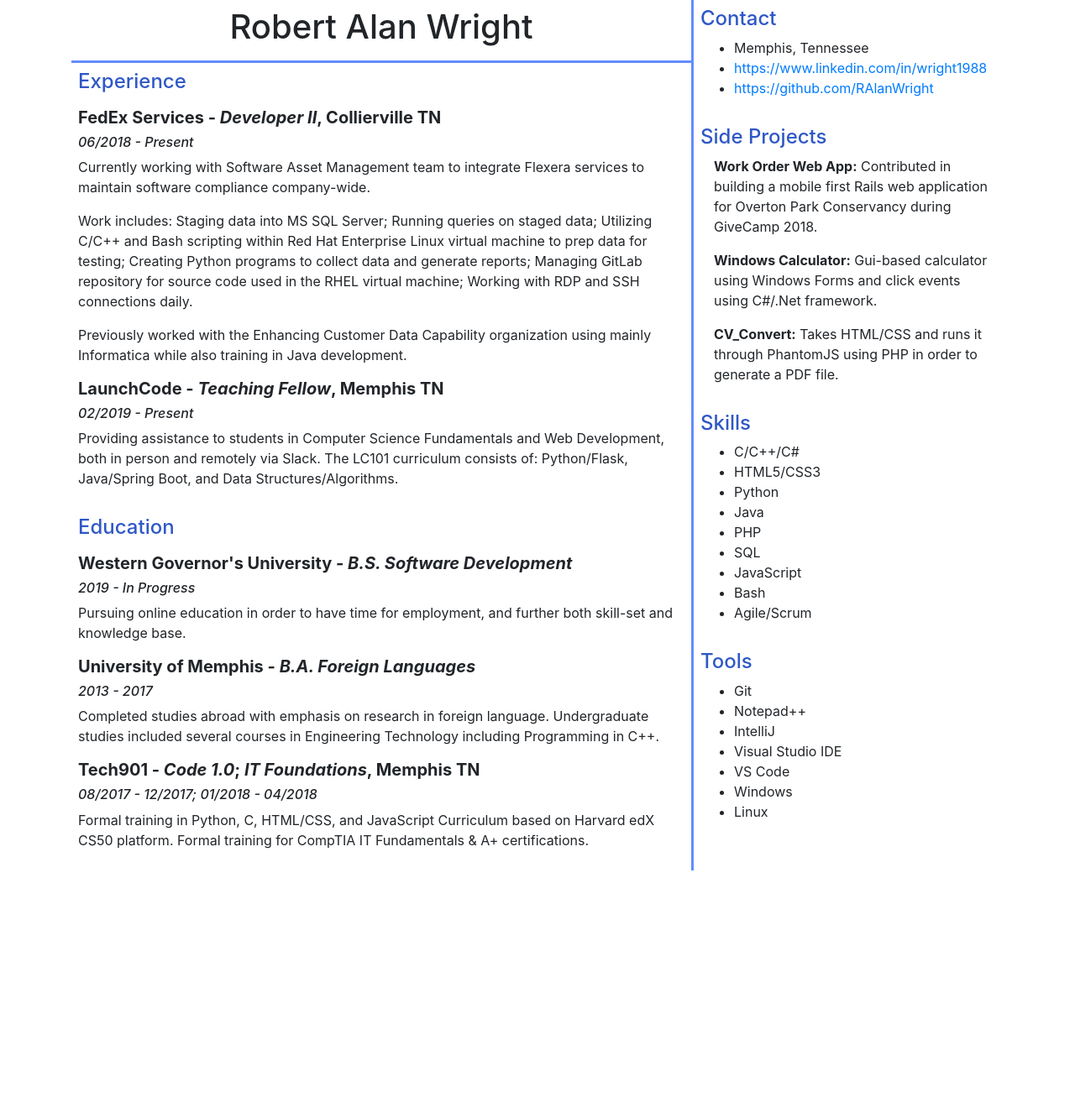
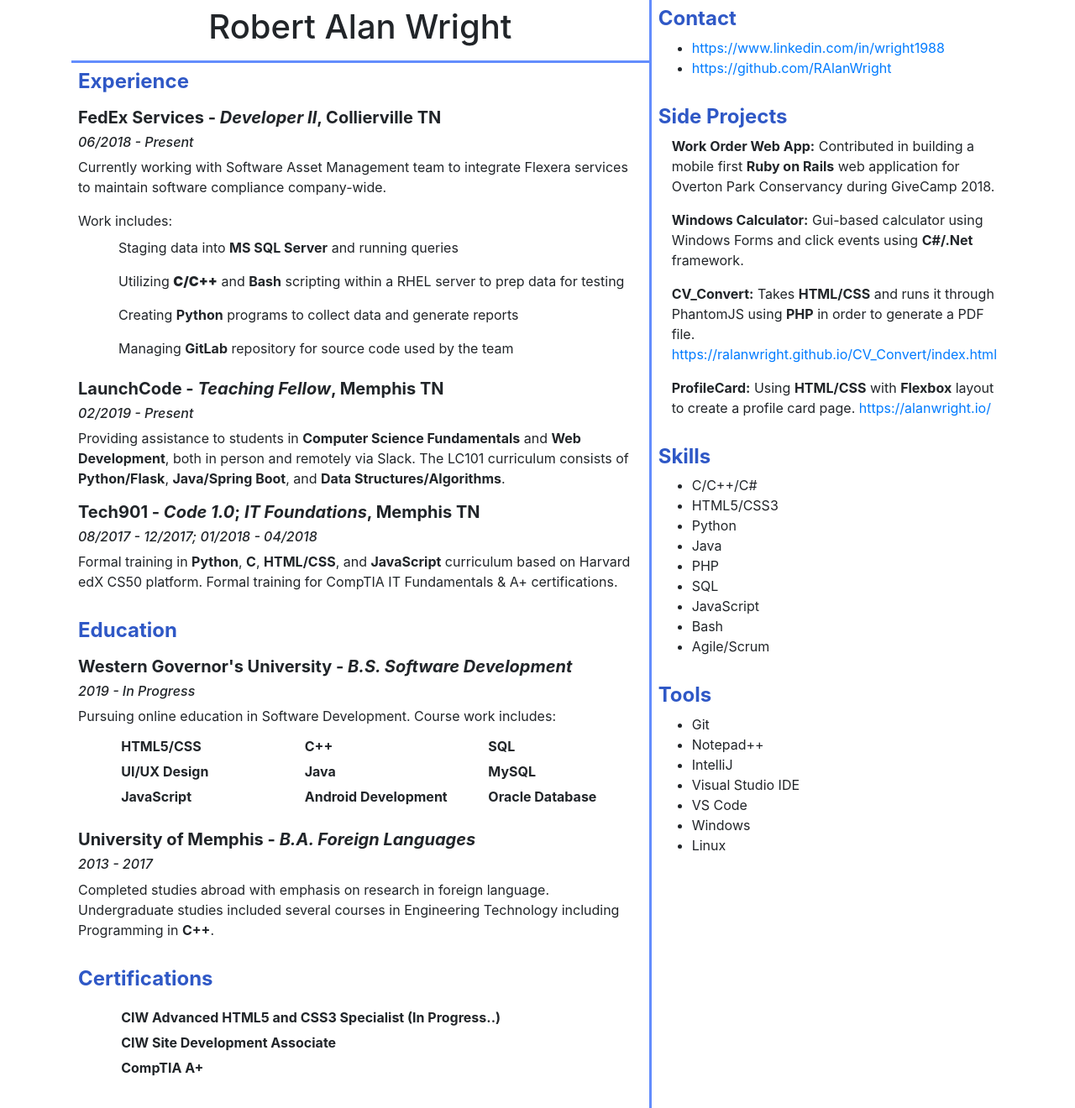
Before and after one commit to RAlanWright/CV_Convert, a PHP site: page / in a window 1280 px wide. Shown: the whole page at 84% size. Before the commit the page ends 1037 px from the top, so only its background shows below. Run offline with PHP 8.4, Linux system fonts and the light colour scheme.

Commit message:
added cert section

```diff
--- a/index.html
+++ b/index.html
@@ -2,7 +2,8 @@
 <html>
 
 <head>
-  <link rel="stylesheet" href="https://stackpath.bootstrapcdn.com/bootstrap/4.1.3/css/bootstrap.min.css" integrity="sha384-MCw98/SFnGE8fJT3GXwEOngsV7Zt27NXFoaoApmYm81iuXoPkFOJwJ8ERdknLPMO" crossorigin="anonymous">
+  <link rel="stylesheet" href="https://stackpath.bootstrapcdn.com/bootstrap/4.1.3/css/bootstrap.min.css"
+    integrity="sha384-MCw98/SFnGE8fJT3GXwEOngsV7Zt27NXFoaoApmYm81iuXoPkFOJwJ8ERdknLPMO" crossorigin="anonymous">
   <link rel="stylesheet" href="styles.css">
   <!-- <style>
          <?php include("styles.css");?>
@@ -19,77 +20,108 @@
       </section>
 
       <section>
-        <h4 class="strongFontBlue">Experience</h4>
+        <h4 class="strongFont strongFontBlue">Experience</h4>
         <p>
           <h5 class="strongFont">FedEx Services - <em>Developer II</em>, Collierville TN </h5>
           <h6><em>06/2018 - Present</em></h6>
           Currently working with Software Asset Management team to integrate Flexera services to maintain software
           compliance company-wide.
         </p>
-        <p>Work includes: Staging data into MS SQL Server; Running queries on staged data; Utilizing C/C++ and Bash
-          scripting within Red Hat Enterprise Linux virtual machine to prep data for testing; Creating Python programs to collect data and generate reports;
-          Managing GitLab repository for source code used in the RHEL virtual machine; Working with RDP and SSH connections daily.</p>
-        <p>Previously worked with the Enhancing Customer Data Capability organization using mainly Informatica while
-          also training in Java development.</p>
-
+        Work includes:
+        <ul class="miniSection">
+          <li class="sectionItem"> Staging data into <strong>MS SQL Server</strong> and running queries</li>
+          <li class="sectionItem">Utilizing <strong><strong>C/C++</strong></strong> and <strong>Bash</strong>
+            scripting within a RHEL server to prep data for testing</li>
+          <li class="sectionItem"> Creating <strong>Python</strong> programs to collect data and generate reports</li>
+          <li class="sectionItem">Managing <strong>GitLab</strong> repository for source code used by the team</li>
+        </ul>
         <p>
           <h5 class="strongFont">LaunchCode - <em>Teaching Fellow</em>, Memphis TN</h5>
           <h6><em>02/2019 - Present</em></h6>
-          Providing assistance to students in Computer Science Fundamentals and Web Development, both in person and
-          remotely via Slack. The LC101 curriculum consists of: Python/Flask, Java/Spring Boot, and Data
-          Structures/Algorithms.
+          Providing assistance to students in <strong>Computer Science Fundamentals</strong> and <strong>Web
+            Development</strong>, both in person and remotely via Slack. The LC101 curriculum consists of
+          <strong>Python/Flask</strong>, <strong>Java/Spring Boot</strong>, and <strong>Data
+            Structures/Algorithms</strong>.
+        </p>
+        <p>
+          <h5 class="strongFont">Tech901 - <em>Code 1.0</em>; <em>IT Foundations</em>, Memphis TN </h5>
+          <h6><em>08/2017 - 12/2017; 01/2018 - 04/2018</em></h6> Formal training in <strong>Python</strong>,
+          <strong>C</strong>, <strong>HTML/CSS</strong>, and <strong> JavaScript</strong> curriculum based on Harvard
+          edX CS50 platform. Formal training for CompTIA IT Fundamentals & A+ certifications.
         </p>
       </section>
 
       <section>
-        <h4 class="strongFontBlue">Education</h4>
+        <h4 class="strongFont strongFontBlue">Education</h4>
         <p>
           <h5 class="strongFont">Western Governor's University - <em>B.S. Software Development</em></h5>
-          <h6><em>2019 - In Progress </em></h6> Pursuing online education in order to have time for employment, and
-          further both skill-set and knowledge base.
-        </p>
-        <p>
+          <h6><em>2019 - In Progress </em></h6> Pursuing online education in Software Development. Course work includes:
+          <section class="topicContainer">
+            <ul class="topics strongFont">
+              <div class="topicItem">HTML5/CSS</div>
+              <div class="topicItem">UI/UX Design</div>
+              <div class="topicItem">JavaScript</div>
+            </ul>
+            <ul class="topics strongFont">
+              <div class="topicItem">C++</div>
+              <div class="topicItem">Java</div>
+              <div class="topicItem">Android Development</div>
+            </ul>
+            <ul class="topics strongFont">
+              <div class="topicItem">SQL</div>
+              <div class="topicItem">MySQL</div>
+              <div class="topicItem">Oracle Database</div>
+            </ul>
+          </section>
           <h5 class="strongFont">University of Memphis - <em>B.A. Foreign Languages</em></h5>
           <h6> <em>2013 - 2017 </em></h6> Completed studies abroad with emphasis on research in foreign language.
-          Undergraduate studies included several courses in Engineering Technology including Programming in C++.
+          Undergraduate studies included several courses in Engineering Technology including Programming in
+          <strong>C++</strong>.
         </p>
-        <p>
-          <h5 class="strongFont">Tech901 - <em>Code 1.0</em>; <em>IT Foundations</em>, Memphis TN </h5>
-          <h6><em>08/2017 - 12/2017; 01/2018 - 04/2018</em></h6> Formal training in Python, C, HTML/CSS, and JavaScript
-          Curriculum based on Harvard edX CS50 platform. Formal training for CompTIA IT Fundamentals & A+
-          certifications.
-        </p>
+      </section>
+
+      <section>
+        <h4 class="strongFont strongFontBlue">Certifications</h4>
+        <!-- <p> -->
+          <section class="topicContainer">
+            <ul class="topics strongFont">
+              <div class="topicItem">CIW Advanced HTML5 and CSS3 Specialist (In Progress..)</div>
+              <div class="topicItem">CIW Site Development Associate</div>
+              <div class="topicItem">CompTIA A+</div>
+            </ul>
+          </section>
+        <!-- </p> -->
       </section>
     </div>
 
     <div class="col2">
       <section>
-        <h4 class="strongFontBlue">Contact</h4>
+        <h4 class="strongFont strongFontBlue">Contact</h4>
         <ul>
-
-          <li>Memphis, Tennessee</li>
           <li><a href="https://www.linkedin.com/in/wright1988">https://www.linkedin.com/in/wright1988</a></li>
           <li><a href="https://github.com/RAlanWright">https://github.com/RAlanWright</a></li>
-
         </ul>
       </section>
       <section>
-        <h4 class="strongFontBlue">Side Projects</h4>
-
-      <div class="projects">
-        <p><strong>Work Order Web App:</strong> Contributed in building a mobile first
-          Rails web application for Overton Park Conservancy during GiveCamp 2018.</p>
-        <p><strong>Windows Calculator:</strong> Gui-based calculator using Windows Forms and click events using C#/.Net
-          framework. </p>
-        <p><strong>CV_Convert:</strong> Takes HTML/CSS and runs it through PhantomJS using PHP in order to generate a
-          PDF file.</p>
+        <h4 class="strongFont strongFontBlue">Side Projects</h4>
+        <div class="projects">
+          <p><strong>Work Order Web App:</strong> Contributed in building a mobile first <strong>Ruby on Rails</strong>
+            web application for Overton Park Conservancy during GiveCamp 2018.</p>
+          <p><strong>Windows Calculator:</strong> Gui-based calculator using Windows Forms and click events using
+            <strong>C#/.Net</strong> framework.</p>
+          <p><strong>CV_Convert:</strong> Takes <strong>HTML/CSS</strong> and runs it through PhantomJS using
+            <strong>PHP</strong> in order to generate a PDF file.<a
+              href="https://ralanwright.github.io/CV_Convert/index.html">
+              https://ralanwright.github.io/CV_Convert/index.html</a></p>
+          <p><strong>ProfileCard:</strong> Using <strong>HTML/CSS</strong> with <strong>Flexbox</strong> layout to
+            create a profile card
+            page. <a href="https://alanwright.io/"> https://alanwright.io/</a>
+          </p>
         </div>
       </section>
-
       <section>
-        <h4 class="strongFontBlue">Skills</h4>
+        <h4 class="strongFont strongFontBlue">Skills</h4>
         <ul>
-
           <li>C/C++/C#</li>
           <li>HTML5/CSS3</li>
           <li>Python</li>
@@ -99,14 +131,12 @@
           <li>JavaScript</li>
           <li>Bash</li>
           <li>Agile/Scrum</li>
-
         </ul>
       </section>
 
       <section>
-        <h4 class="strongFontBlue">Tools</h4>
+        <h4 class="strongFont strongFontBlue">Tools</h4>
         <ul>
-
           <li>Git</li>
           <li>Notepad++</li>
           <li>IntelliJ</li>
@@ -114,7 +144,6 @@
           <li>VS Code</li>
           <li>Windows</li>
           <li>Linux</li>
-
         </ul>
       </section>
 
--- a/styles.css
+++ b/styles.css
@@ -1,27 +1,28 @@
+* {
+  box-sizing: border-box;
+}
+
 .container {
   display: flex;
   max-height: 100%;
   margin: auto;
-  /* border: 3px solid #2F58C6; */
-  /* justify-content: center; */
-
 }
 
 .nameBorder {
-  border-bottom:3px solid #638DFD;
-  min-height:50px;
-  padding:.5em;
+  border-bottom: 3px solid #638DFD;
+  min-height: 50px;
+  padding: .5em;
 }
 
 .col1 {
-  flex: 4;
-  border-right-color:3px solid #638DFD;
-  border-bottom-color:3px #638DFD;
+  flex: 70%;
+  border-right-color: 3px solid #638DFD;
+  border-bottom-color: 3px #638DFD;
 }
 
 .col2 {
-  flex: 2;
-  border-left:3px solid #638DFD;
+  flex: 30%;
+  border-left: 3px solid #638DFD;
 }
 
 .strongFont {
@@ -29,7 +30,7 @@
 }
 
 .strongFontBlue {
-  color:#2F58C6;
+  color: #2F58C6;
 }
 
 section {
@@ -38,9 +39,35 @@ section {
 }
 
 .nameSpace {
-	text-align: center;
+  text-align: center;
 }
 
 .projects {
   padding-left: 1em;
 }
+
+.miniSection {
+  flex-direction: row;
+}
+
+.sectionItem {
+  list-style-type: none;
+  flex: 1;
+  padding: .5em;
+}
+
+.topicContainer {
+  display: flex;
+  align-items: center;
+  justify-content: space-evenly;
+}
+
+.topics {
+  flex: 1;
+  /* border: 1px green solid; */
+}
+
+.topicItem {
+  padding: .2em;
+  /* border: 1px tomato solid; */
+}
```
